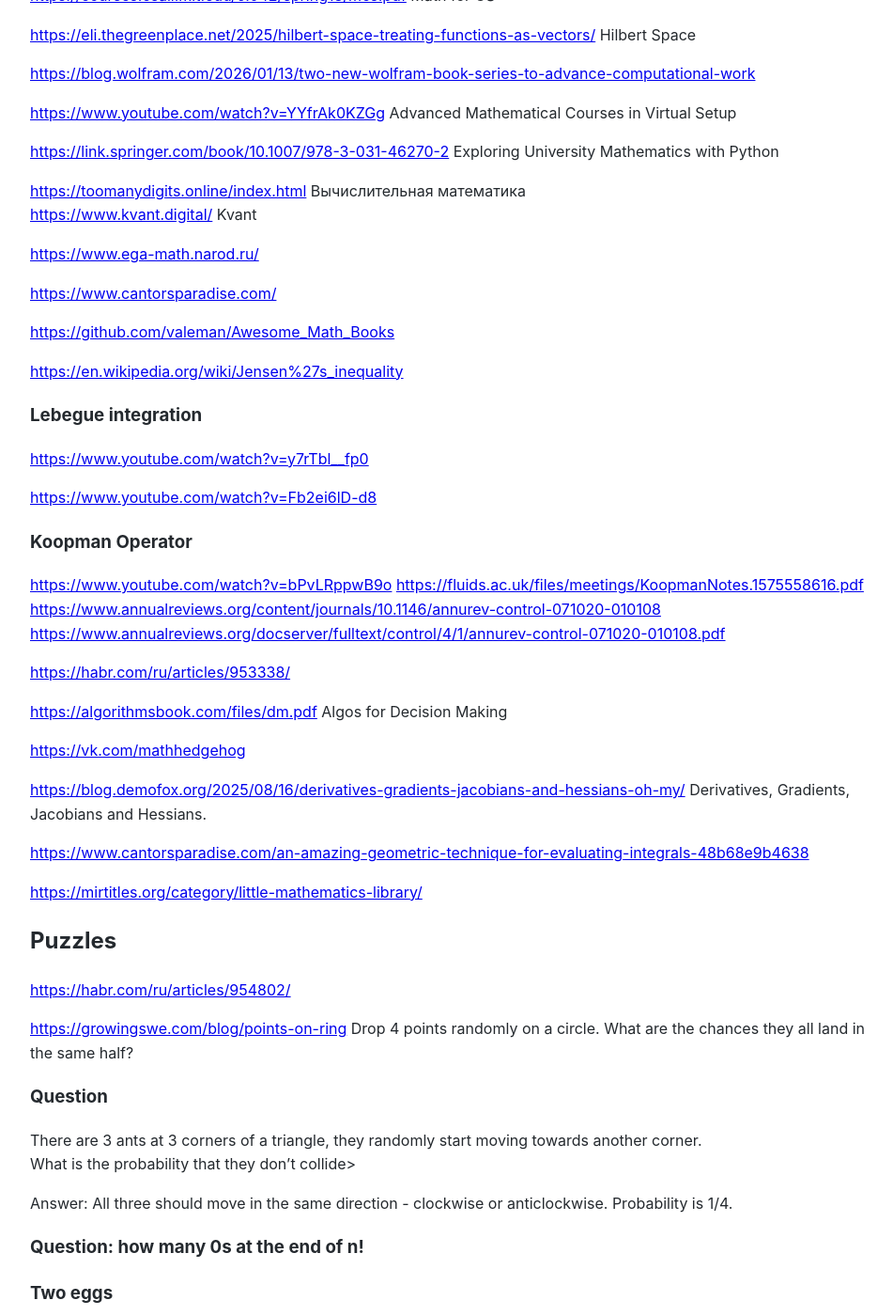
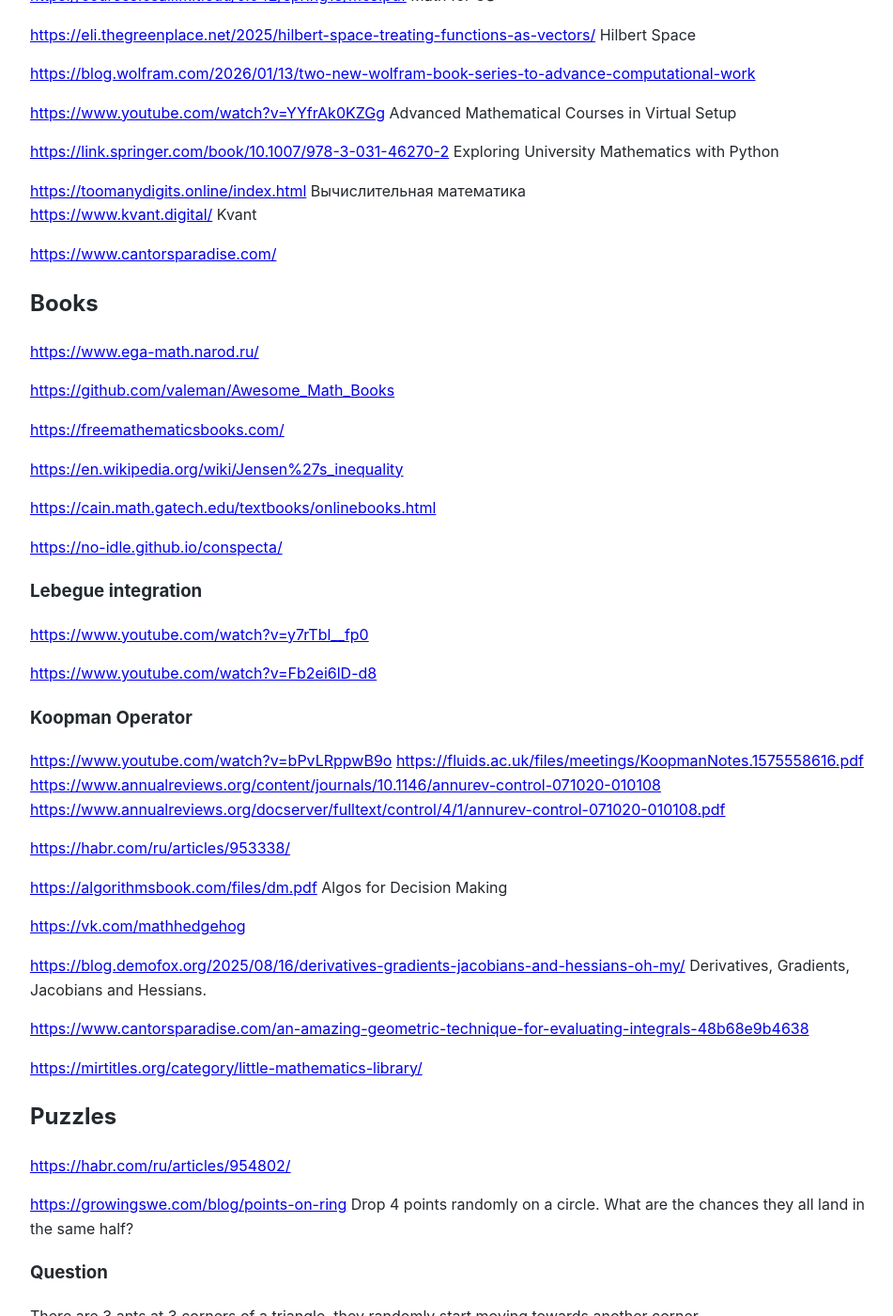
Before and after one commit to Michael-Lubinsky/michael-lubinsky.github.com, a Jekyll site: the page built from math/math.md, in a window 1280 px wide and 1400 px high, scrolled down 2425 px. Shown: the whole window at 94% size, without its empty margins (158-1109 px from the left). Built offline with Jekyll 4.4.1, drawn with Linux system fonts in a browser that asks for light colours; our own code applies the rules of GitHub Pages for plain Markdown files; some of the changed text lies outside the part shown.

Commit message:
Update math.md

```diff
--- a/math/math.md
+++ b/math/math.md
@@ -118,14 +118,21 @@
 <https://toomanydigits.online/index.html> Вычислительная математика
 <https://www.kvant.digital/> Kvant
 
+<https://www.cantorsparadise.com/>
+
+## Books
+
 <https://www.ega-math.narod.ru/>
-
-<https://www.cantorsparadise.com/>
 
 <https://github.com/valeman/Awesome_Math_Books>
 
+<https://freemathematicsbooks.com/>
+
 <https://en.wikipedia.org/wiki/Jensen%27s_inequality>
 
+<https://cain.math.gatech.edu/textbooks/onlinebooks.html>
+
+<https://no-idle.github.io/conspecta/>
 
 
 ###  Lebegue integration
@@ -171,15 +178,12 @@
 ### Question: how many 0s at the end of  n!
 
 ### Two eggs
-https://medium.com/puzzle-sphere/egg-dropping-interview-recursive-coding-optimization-puzzle-google-amazon-microsoft-dynamic-programming-d7572abb1f1b
+<https://medium.com/puzzle-sphere/egg-dropping-interview-recursive-coding-optimization-puzzle-google-amazon-microsoft-dynamic-programming-d7572abb1f1b>
 
 
 
 
-## Links
-<https://cain.math.gatech.edu/textbooks/onlinebooks.html>
 
-<https://no-idle.github.io/conspecta/>
 
-Complex Analysis and physical applications:
+Complex Analysis and Physical Applications:
 <https://www.youtube.com/watch?v=0Won5Vs_65E>
```
